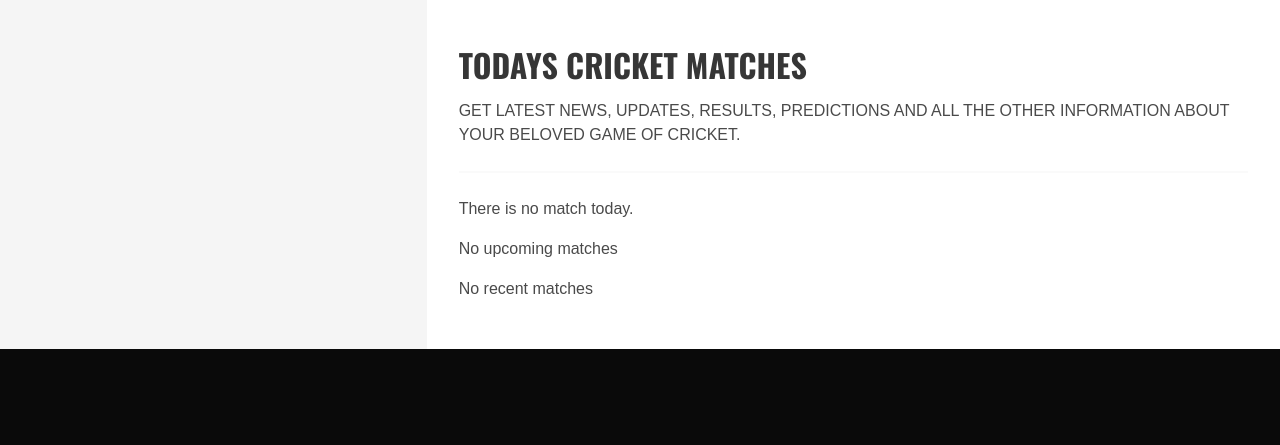
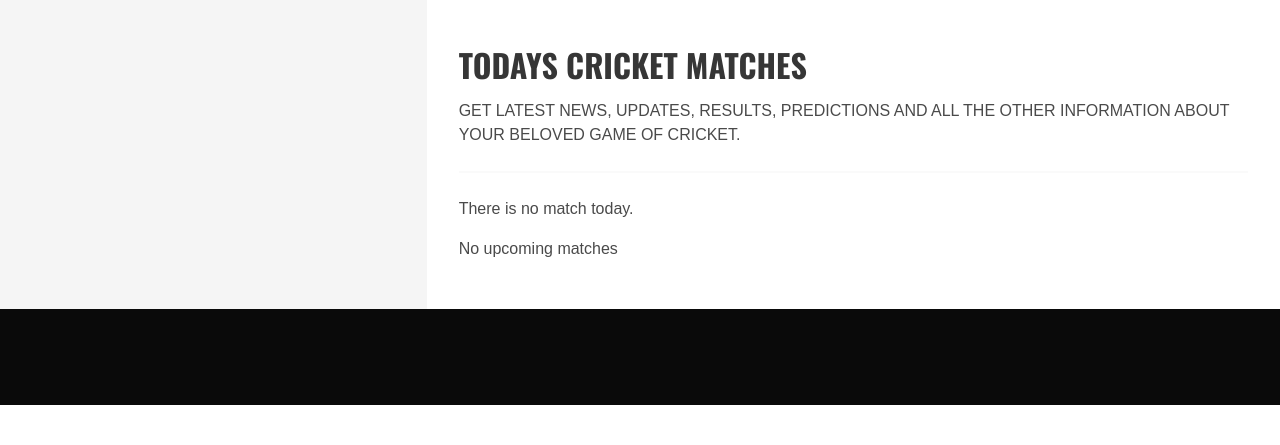
Before and after one commit to saqibrauf/tcm, a Django app: template match/templates/match/index.html in a window 1280 px wide. Shown: the part 545-990 px from the top of the page. After the commit the page ends 950 px from the top, so only its background shows below. Run offline with Django 3.2, Linux system fonts and the light colour scheme; the template is opened without the code that fills it, so the values that code supplies are empty; some libraries are stand-ins or nearby versions; some web fonts are replaced.

Commit message:
Removed no recent match line

```diff
--- a/match/templates/match/index.html
+++ b/match/templates/match/index.html
@@ -93,7 +93,7 @@
 	<div class="box">
 		<div class="columns is-mobile">
 			<div class="column is-narrow">
-				<span class="icon is-large has-text-danger">
+				<span class="icon is-large has-text-light">
 				  	<i class="fas fa-3x fa-calendar-minus"></i>
 				</span>
 			</div>
@@ -107,8 +107,6 @@
 			</div>
 		</div>
 	</div>
-	{% empty %}
-	<p>No recent matches</p>
 {% endfor %}
 
 {% endblock 'content' %}
```
